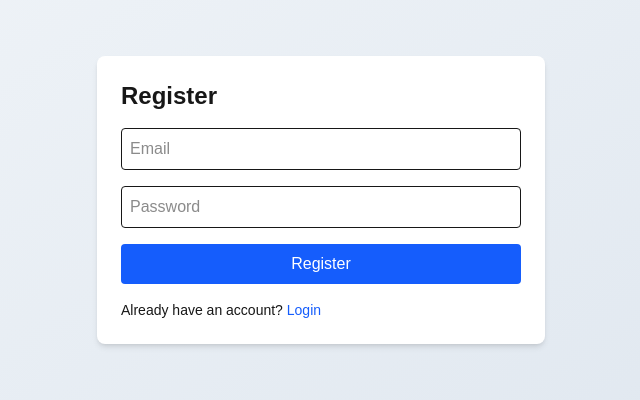
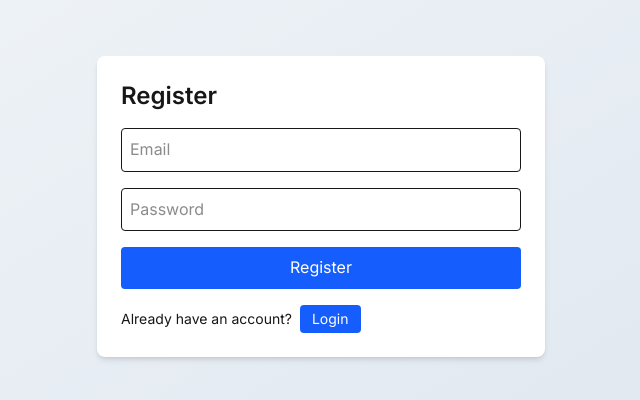
Before and after one commit to AntonTupikin/multidatasourefront, a Next.js app: page /register in a window 1280 px wide. Shown: the top 400 px of the page, without its empty margins (319-959 px from the left). Built offline with nearby package versions, Linux system fonts and the light colour scheme; no server answers.

Commit message:
feat: improve styling with modern fonts and buttons

```diff
--- a/src/app/globals.css
+++ b/src/app/globals.css
@@ -1,3 +1,4 @@
+@import url("https://fonts.googleapis.com/css2?family=Inter:wght@400;500;600&display=swap");
 @import "tailwindcss";
 
 :root {
@@ -21,5 +22,6 @@ body {
   min-height: 100vh;
   background: linear-gradient(to bottom right, #f0f4f8, #d9e2ec);
   color: var(--foreground);
-  font-family: Arial, Helvetica, sans-serif;
+  font-family: "Inter", sans-serif;
+  line-height: 1.6;
 }
--- a/src/app/login/page.tsx
+++ b/src/app/login/page.tsx
@@ -44,8 +44,14 @@ export default function LoginPage() {
           Login
         </button>
       </form>
-      <p className="mt-4 text-sm">
-        No account? <a href="/register" className="text-blue-600">Register</a>
+      <p className="mt-4 text-sm flex items-center">
+        No account?
+        <button
+          onClick={() => router.push("/register")}
+          className="ml-2 px-3 py-1 bg-blue-600 text-white rounded transition-colors hover:bg-blue-700 focus:outline-none focus:ring-2 focus:ring-blue-400"
+        >
+          Register
+        </button>
       </p>
     </div>
   );
--- a/src/app/register/page.tsx
+++ b/src/app/register/page.tsx
@@ -51,8 +51,14 @@ export default function RegisterPage() {
           Register
         </button>
       </form>
-      <p className="mt-4 text-sm">
-        Already have an account? <a href="/login" className="text-blue-600">Login</a>
+      <p className="mt-4 text-sm flex items-center">
+        Already have an account?
+        <button
+          onClick={() => router.push("/login")}
+          className="ml-2 px-3 py-1 bg-blue-600 text-white rounded transition-colors hover:bg-blue-700 focus:outline-none focus:ring-2 focus:ring-blue-400"
+        >
+          Login
+        </button>
       </p>
     </div>
   );
--- a/tailwind.config.ts
+++ b/tailwind.config.ts
@@ -3,7 +3,11 @@ import type { Config } from "tailwindcss";
 const config: Config = {
   content: ["./src/**/*.{js,ts,jsx,tsx,mdx}"],
   theme: {
-    extend: {},
+    extend: {
+      fontFamily: {
+        sans: ["Inter", "sans-serif"],
+      },
+    },
   },
   plugins: [],
 };
```
